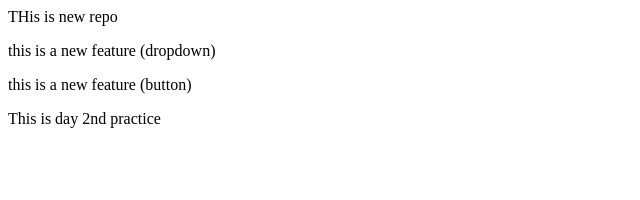
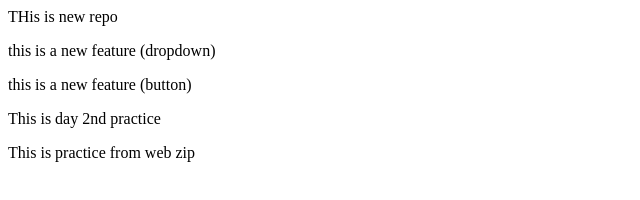
Before and after one commit to mdfirdaus700/Localrepo, a plain HTML site: page index.html in a window 1280 px wide. Shown: the whole page, without its empty margins (0-640 px from the left). Drawn offline with Linux system fonts and the light colour scheme.

Commit message:
Update index.html

```diff
--- a/index.html
+++ b/index.html
@@ -2,3 +2,4 @@
 <P>this is a new feature (dropdown) </P>
 <P>this is a new feature (button) </P>
 <p>This is day 2nd practice</p>
+<p>This is practice from web zip</p>
```
